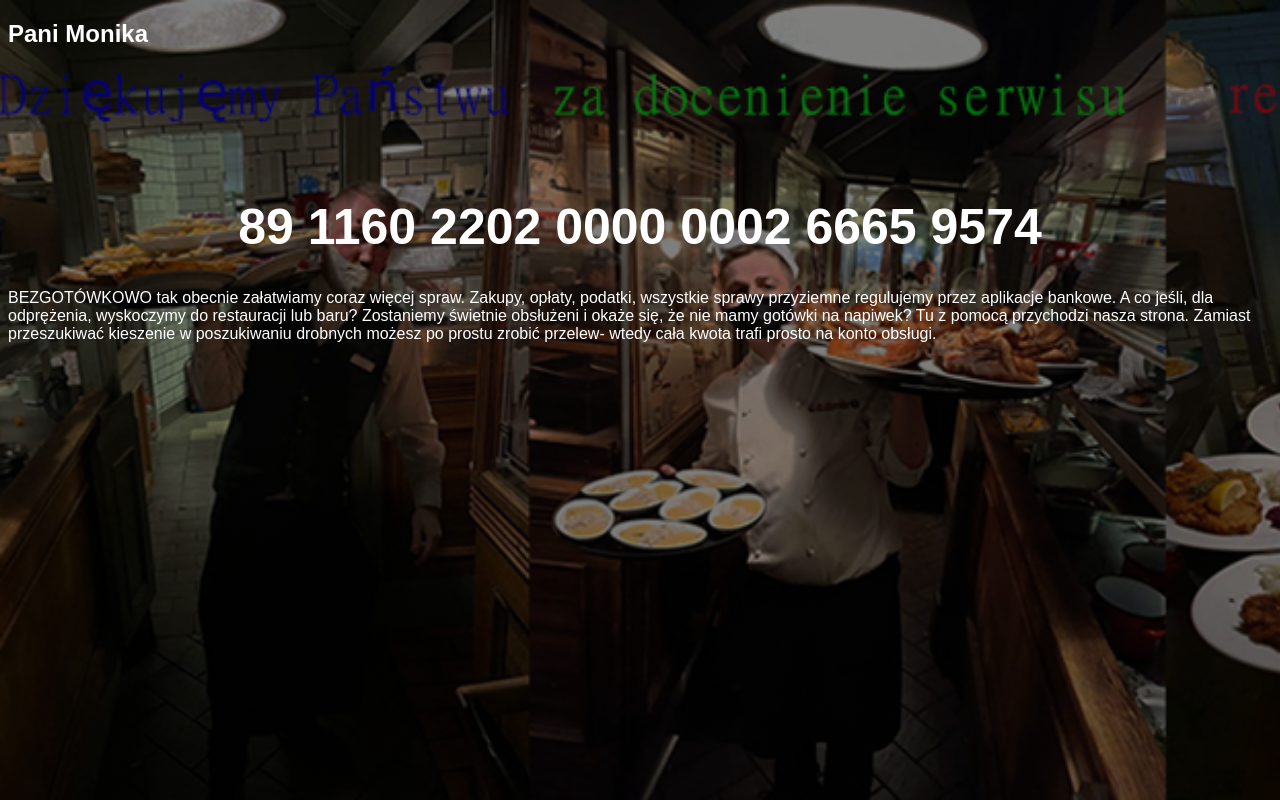
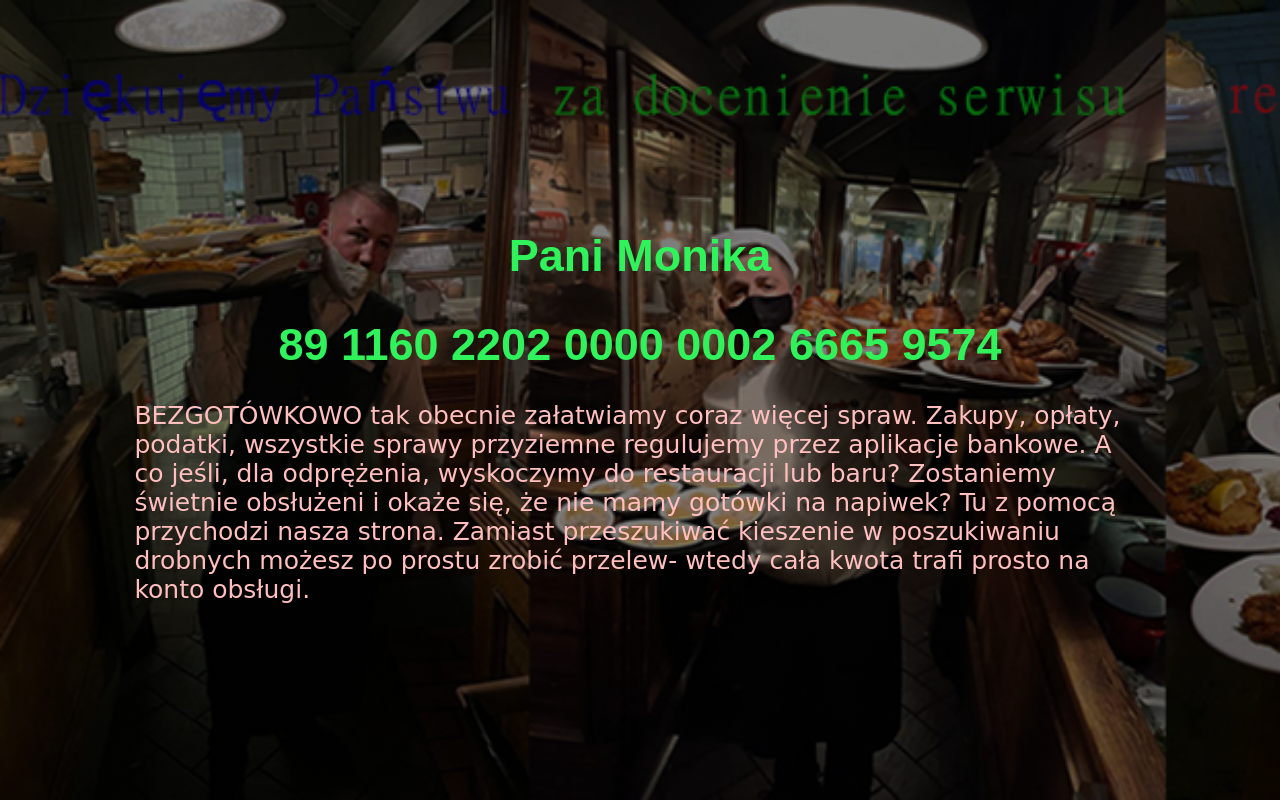
Before and after one commit to MaksMaidaanov/Monika-U, a plain HTML site: page index.html in a window 1280 px wide. Drawn offline with Linux system fonts and the light colour scheme.

Commit message:
Update main.css

```diff
--- a/main.css
+++ b/main.css
@@ -1,19 +1,27 @@
 body {
 	background: linear-gradient(rgba(0,0,0,0.5),rgba(0,0,0,0.5)), url(fone.jpg);
-	color: #fff;
 	font-family: sans-serif;
 	background-size: cover;
 	background-attachment: fixed;
 }
 
 h1 {
-	text-transform: uppercase;
+	color: #30f25a;
 	text-align: center;
-	margin-top: 150px;
-	font-size: 50px;
+	margin-top: 10px;
+	font-size: 45px;
 }
 
-p {
+h2 {
+	color: #30f25a;
+	text-align: center;
+	margin-top: 230px;
+	font-size: 45px;
+}
+
+p1 {
+	font-family: Brush Script MT, Brush Script Std, cursive;
+    color: #ffbfbf;
 	font-size: 25px;
 	display: block;
 	margin: 0 auto;
```
